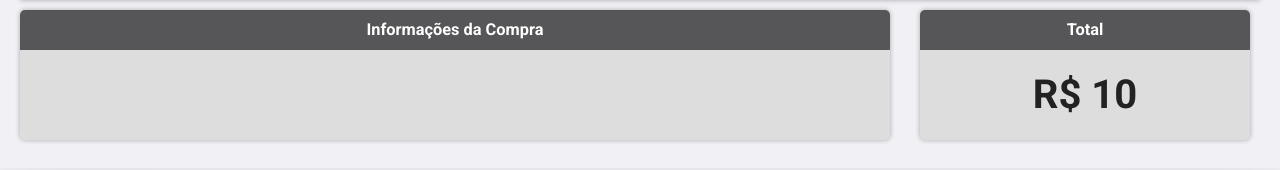
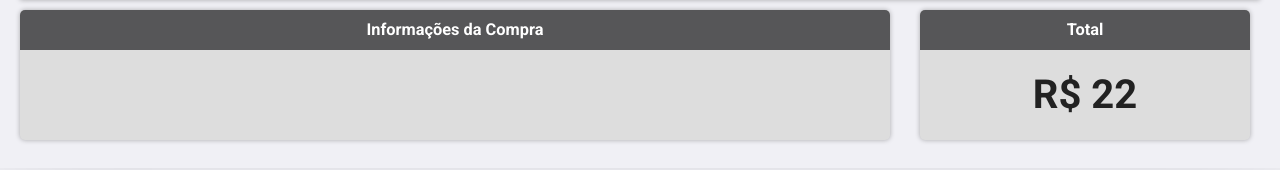
Before and after one commit to tilherme/EasySale, a React (Create React App) app: page /main in a window 1280 px wide. Shown: the part 587-757 px from the top of the page. Built offline with nearby package versions, Linux system fonts and the light colour scheme.

Commit message:
Adjustment in total sales value

```diff
--- a/src/pages/Sales/index.js
+++ b/src/pages/Sales/index.js
@@ -23,7 +23,7 @@ export default function Sales() {
 
           <div className="info-sale">
             <Card title="Total">
-              <h1>R$ 10</h1>
+              <h1>R$ 22</h1>
             </Card>
           </div>
 
```
